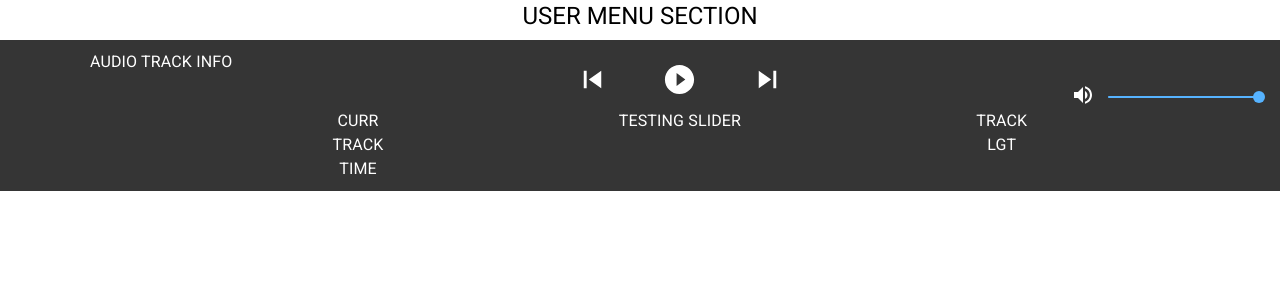
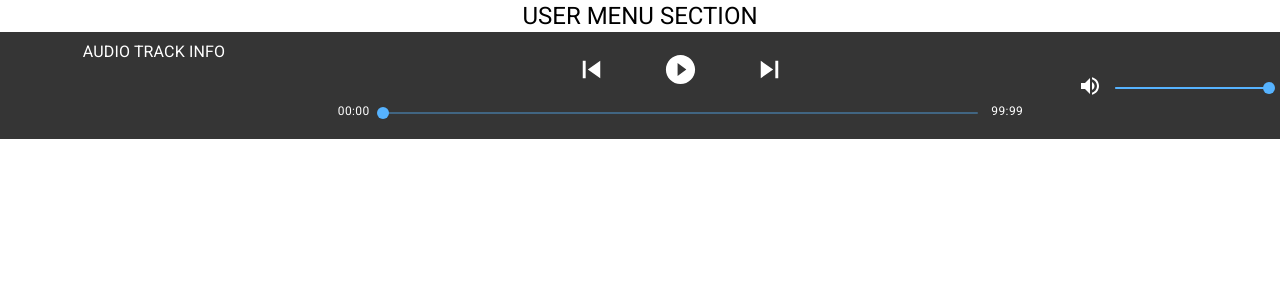
Before and after one commit to ianlibasora/ReactPlayer, a React (Create React App) app in the folder react-player/: page / in a window 1280 px wide. Shown: the top 300 px of the page. Built offline with nearby package versions, Linux system fonts and the light colour scheme.

Commit message:
Added basic track control ui

```diff
--- a/react-player/src/components/AudioController.js
+++ b/react-player/src/components/AudioController.js
@@ -3,19 +3,21 @@ import React from 'react';
 import { useTheme } from '@material-ui/core';
 import { Grid } from '@material-ui/core';
 import { Typography } from '@material-ui/core';
+import { useState } from 'react';
 
 import VolumeControl from './VolumeControl';
 import TrackControl from './TrackControl';
 
 export default function AudioController() {
 	const theme = useTheme()
-	const [value, setValue] = React.useState(200)
+	const [value, setValue] = useState(200)
+	const [trackTime, setTrackTime] = useState(0)
 
 	return (
 		<div style={{color: theme.palette.primary.contrastText}}>
 			<Grid container spacing={2}>
 				<Grid item sm={9}>
-					<TrackControl/>
+					<TrackControl trackTime={trackTime} setTrackTime={setTrackTime}/>
 				</Grid>
 				<Grid item xs={3}>
 					<VolumeControl value={value} setValue={setValue}/>
--- a/react-player/src/components/TrackControl.js
+++ b/react-player/src/components/TrackControl.js
@@ -10,7 +10,7 @@ import PauseCircleFilledIcon from '@material-ui/icons/PauseCircleFilled';
 import { IconButton } from '@material-ui/core';
 import { Typography } from '@material-ui/core';
 
-export default function TrackControl() {
+export default function TrackControl({trackTime, setTrackTime}) {
 	const theme = useTheme()
 
 	return (
@@ -39,13 +39,13 @@ export default function TrackControl() {
 					<p>&nbsp;</p>
 				</Grid>
 				<Grid item xs={1}>
-					<Typography>CURR TRACK TIME</Typography>
+					<Typography variant="caption">00:00</Typography>
 				</Grid>
 				<Grid item md={10}>
-					<Typography>TESTING SLIDER</Typography>
+					<Slider color="secondary" value={trackTime} onChange={(event, newTrackTime) => setTrackTime(newTrackTime)} aria-label="Track control"/>
 				</Grid>
 				<Grid item xs={1}>
-					<Typography>TRACK LGT</Typography>
+				<Typography variant="caption">99:99</Typography>
 				</Grid>
 			</Grid>
 		</div>
--- a/react-player/src/index.css
+++ b/react-player/src/index.css
@@ -1,5 +1,5 @@
 body {
-	margin: 0;
+	margin: 0px;
 	font-family: -apple-system, BlinkMacSystemFont, 'Segoe UI', 'Roboto', 'Oxygen',
 		'Ubuntu', 'Cantarell', 'Fira Sans', 'Droid Sans', 'Helvetica Neue',
 		sans-serif;
@@ -18,9 +18,4 @@ code {
 
 .controlBar {
 	bottom: 0px;
-	padding: 0.75%;
 }
-
-.trackControl {
-	font-size: 1000%;
-}
```
